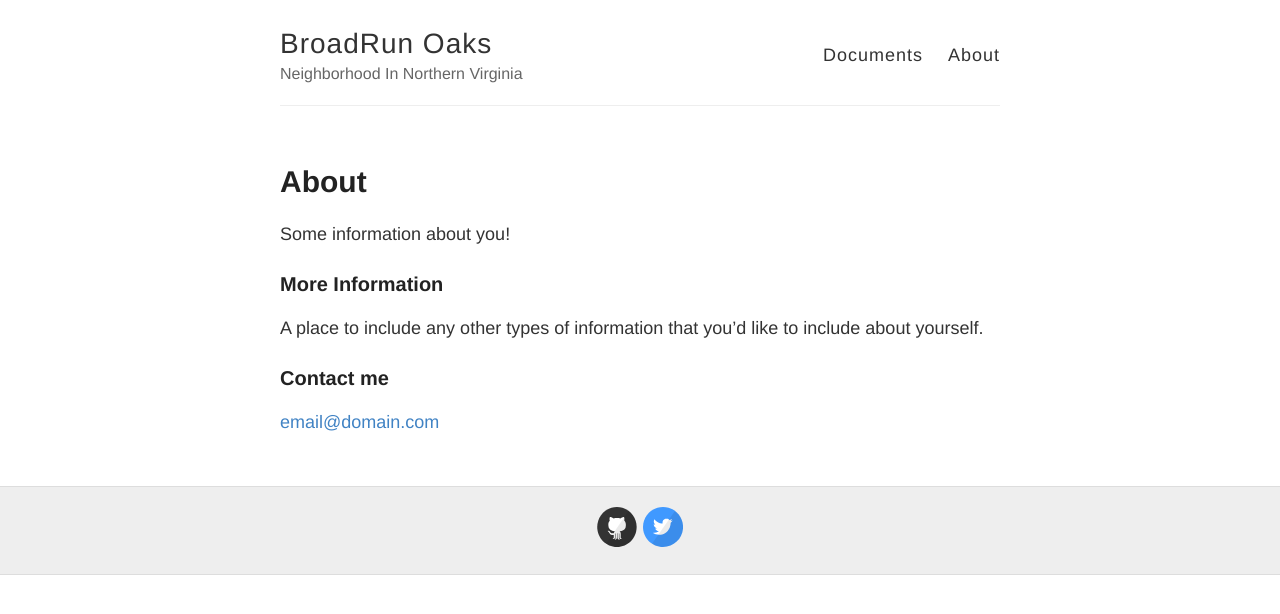
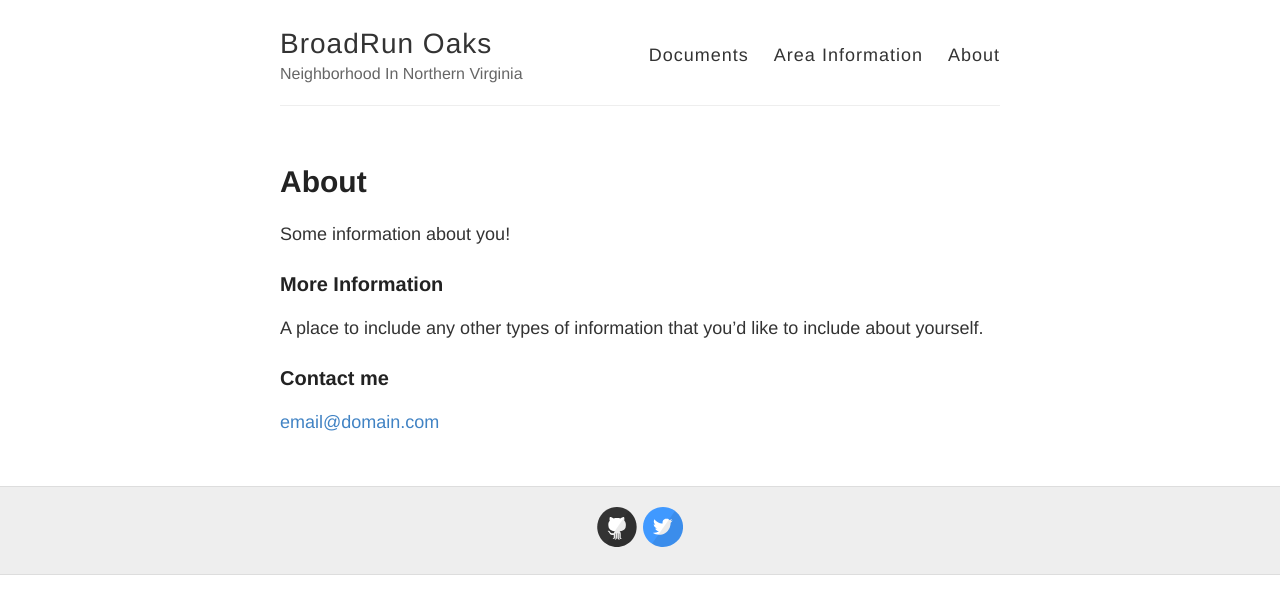
Before and after one commit to BroadRunOaks/broadrunoaks.github.io, a Jekyll site: the page built from about.md, in a window 1280 px wide. Shown: the top 614 px of the page. Built offline with Jekyll 4.4.1, drawn with Linux system fonts in a browser that asks for light colours; Markdown is read by kramdown in place of the engine named in the settings.

Commit message:
Update default.html

```diff
--- a/_layouts/default.html
+++ b/_layouts/default.html
@@ -28,6 +28,7 @@
 
           <nav>
             <a href="https://drive.google.com/folderview?id=0BzreC3_e-PzgcjBueXJtQnZDc2M&usp=drive_web">Documents</a>
+            <a href="http://www.vagateway.com/stores">Area Information</a>
             <a href="{{ site.baseurl }}/about">About</a>
           </nav>
         </header>
```
